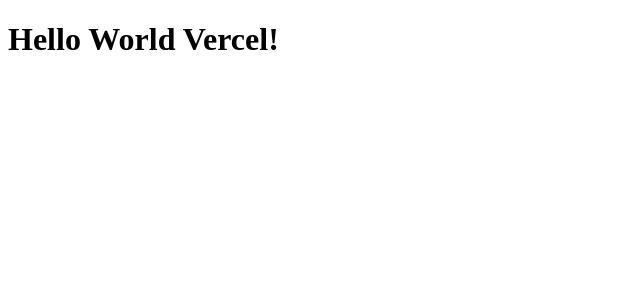
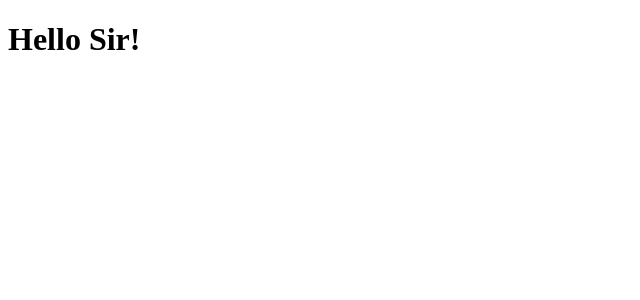
Before and after one commit to joaocottabadaro/tabnews-clone, a Next.js app: page / in a window 1280 px wide. Shown: the top 300 px of the page, without its empty margins (0-640 px from the left). Built offline with nearby package versions, Linux system fonts and the light colour scheme.

Commit message:
ajuste msg para Pedro

```diff
--- a/pages/index.js
+++ b/pages/index.js
@@ -1,5 +1,5 @@
 function Home (){
-    return <h1>Hello World Vercel! </h1>
+    return <h1>Hello Sir!</h1>
 }
 
 export default Home;
```
